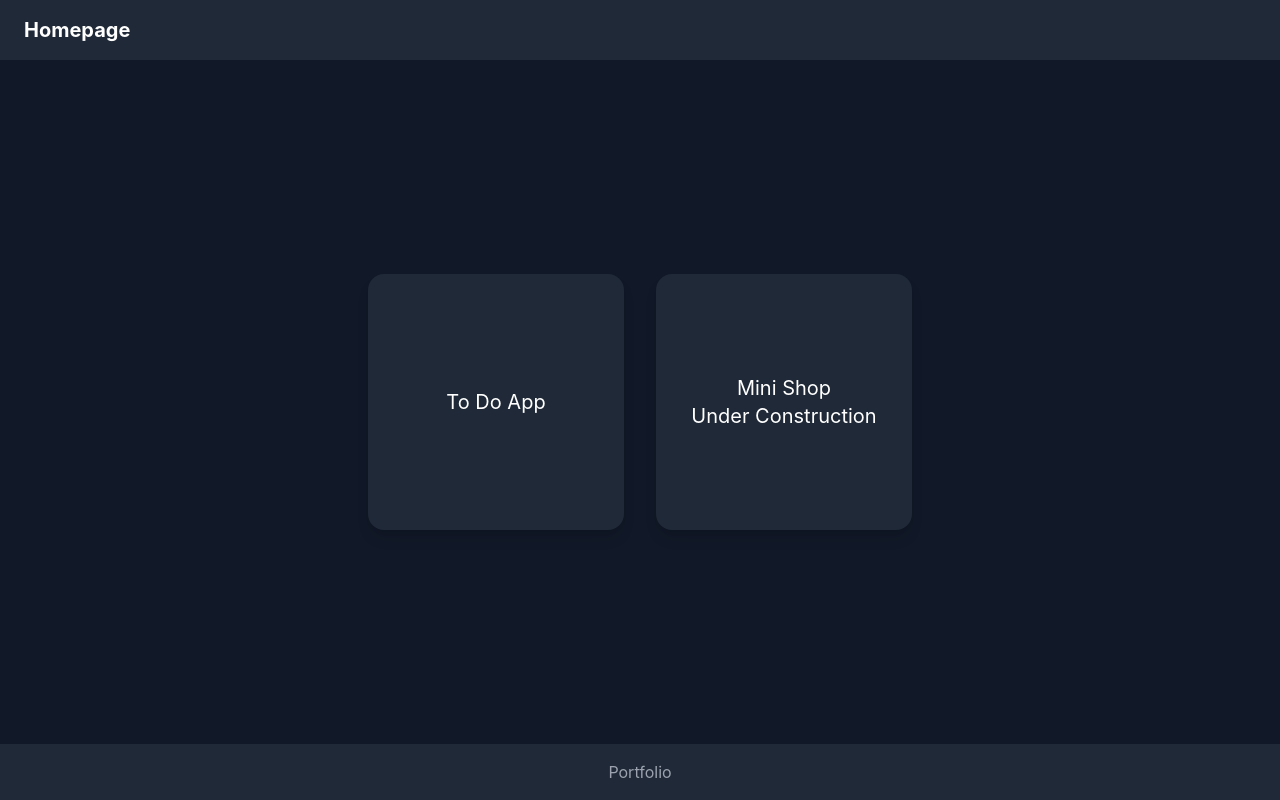
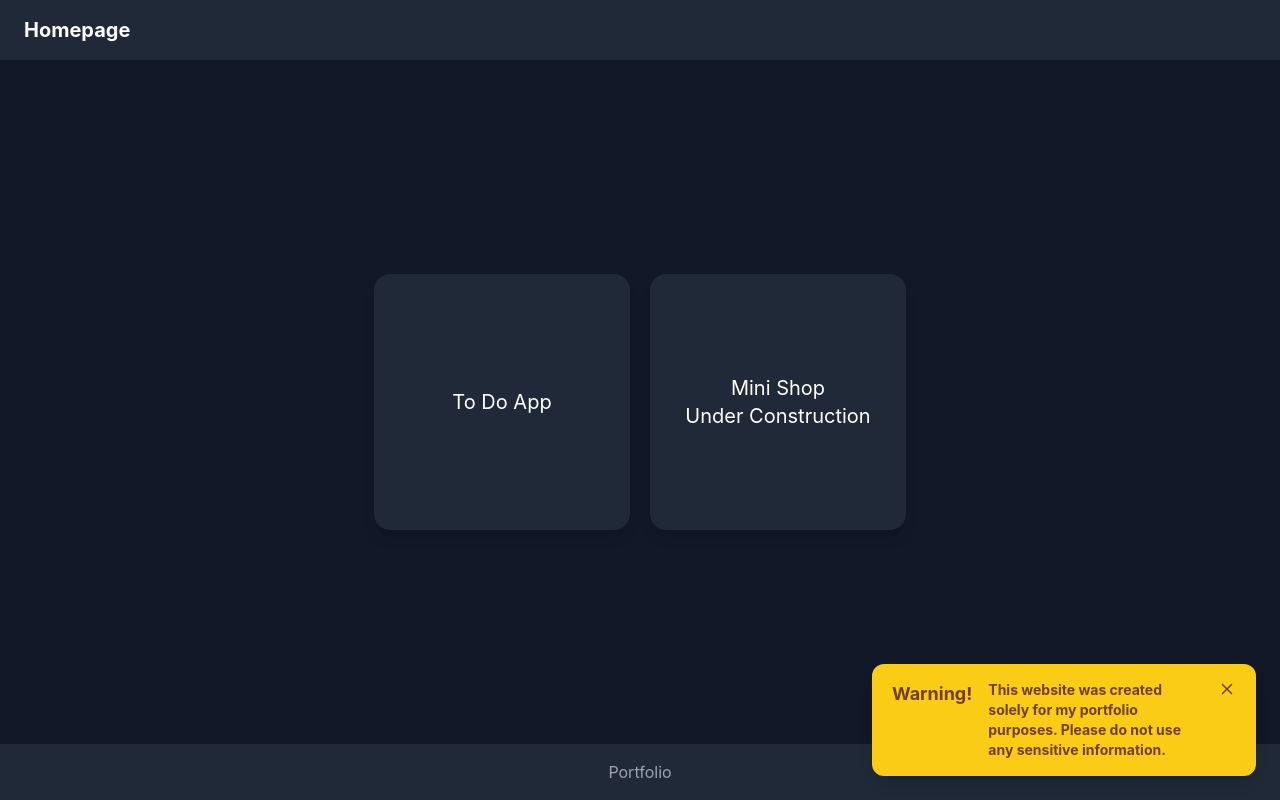
Before and after one commit to Xyonnn/TDLPortfolioFrontend, a React (Create React App) app: page / in a window 1280 px wide. Built offline with nearby package versions, Linux system fonts and the light colour scheme; no server answers.

Commit message:
Added warning on MainPage and removed non needed console logs

```diff
--- a/src/App.js
+++ b/src/App.js
@@ -7,12 +7,15 @@ import { auth } from "./firebase";
 import { onAuthStateChanged } from "firebase/auth";
 import TDLPage from "./Pages/TDL-page.js";
 import ResetPassword from "./Pages/resetPassword-page.js";
+import { Alert } from "./Pages/savedToast.js"
 
 function App() {
   const [user, setUser] = useState(null);
   const [loading, setLoading] = useState(true);
+  const [toastVisible, setToastVisible] = useState(false);
 
   useEffect(() => {
+      setToastVisible(true);
     const unsubscribe = onAuthStateChanged(auth, (user) => {
       setUser(user);
       setLoading(false);
@@ -38,7 +41,7 @@ function App() {
           </Link>
         </div>
 
-        <div className="flex flex-1 flex-col md:flex-row items-center justify-center gap-8 px-4">
+        <div className="flex flex-1 flex-col md:flex-row items-center justify-center gap-5 px-4">
           <Link to="/tdlpage">
             <div className="w-64 h-64 bg-gray-800 rounded-2xl shadow-lg flex items-center justify-center text-white text-xl">
               To Do App
@@ -54,7 +57,9 @@ function App() {
         <div className="w-full text-center py-4 bg-gray-800">
           <p className="text-gray-400">Portfolio</p>
         </div>
+        <Alert title="Warning!" message="This website was created solely for my portfolio purposes. Please do not use any sensitive information." visible={toastVisible} onClose={()=> setToastVisible(false)} ></Alert>
       </div>
+
     );
   }
 
--- a/src/Pages/savedToast.js
+++ b/src/Pages/savedToast.js
@@ -1,3 +1,5 @@
+import { X } from "lucide-react";
+
 export function SaveToast({ message, visible }) {
     return (
         <div
@@ -24,3 +26,22 @@ export function ResetToast({ title, message, visible }) {
         </div>
     );
 }
+
+export function Alert({ title, message, visible, onClose }){
+    return(
+        <div  className={`fixed bottom-6 right-6 w-[90%] max-w-sm px-5 py-4 rounded-xl shadow-lg flex items-start justify-between gap-4 text-yellow-900 transition-all duration-300
+                    ${visible ? "opacity-100 translate-y-0" : "opacity-0 translate-y-6"} bg-yellow-400`}>
+            <h2 className="text-lg font-bold mb-1">
+                {title}
+            </h2>
+
+            <p className="text-sm text-black-100 font-bold">
+                {message}
+            </p>
+
+            <button onClick={onClose} className="hover:opacity-70 transition">
+                <X size={18} />
+            </button>
+        </div>
+    );
+}
```
